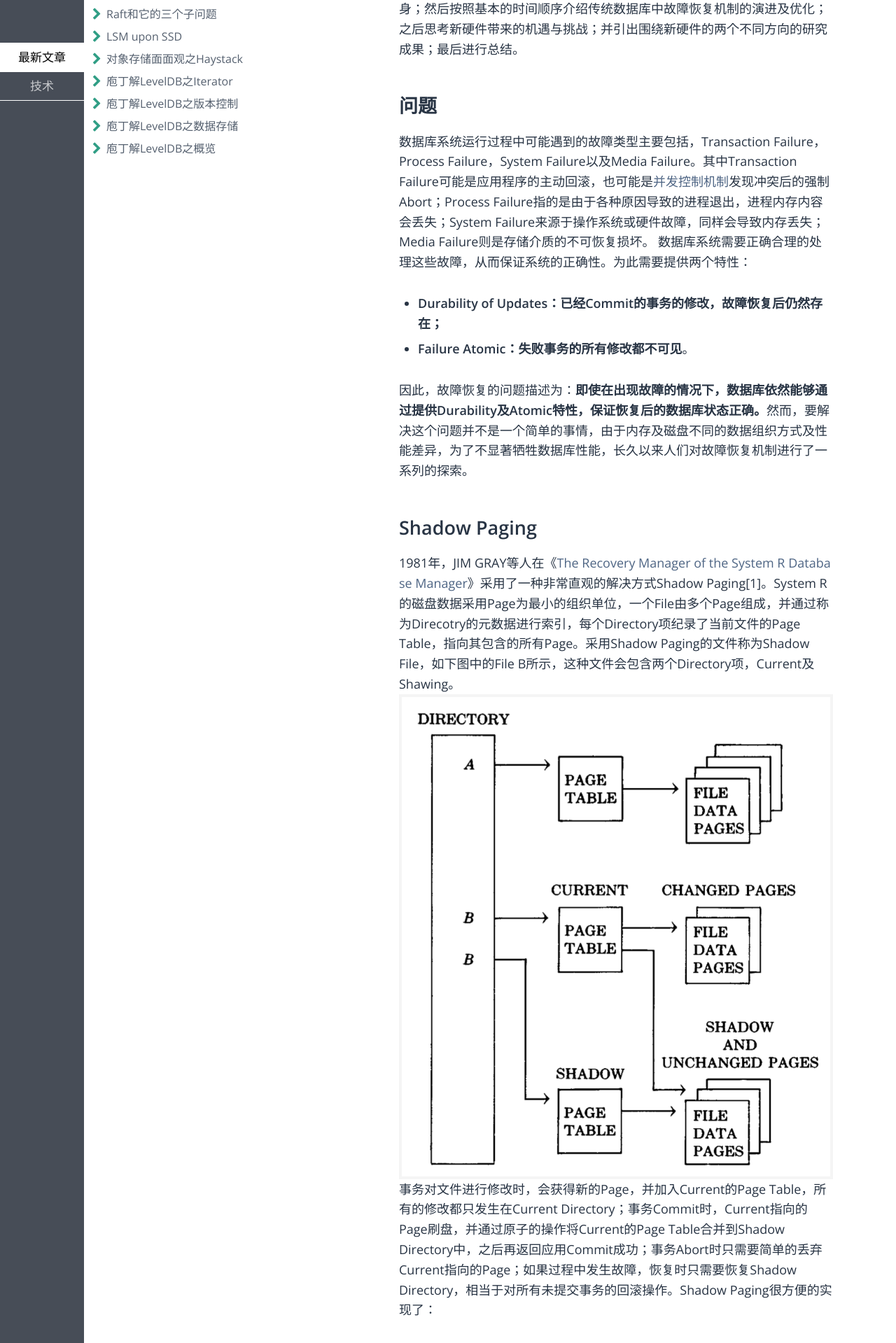
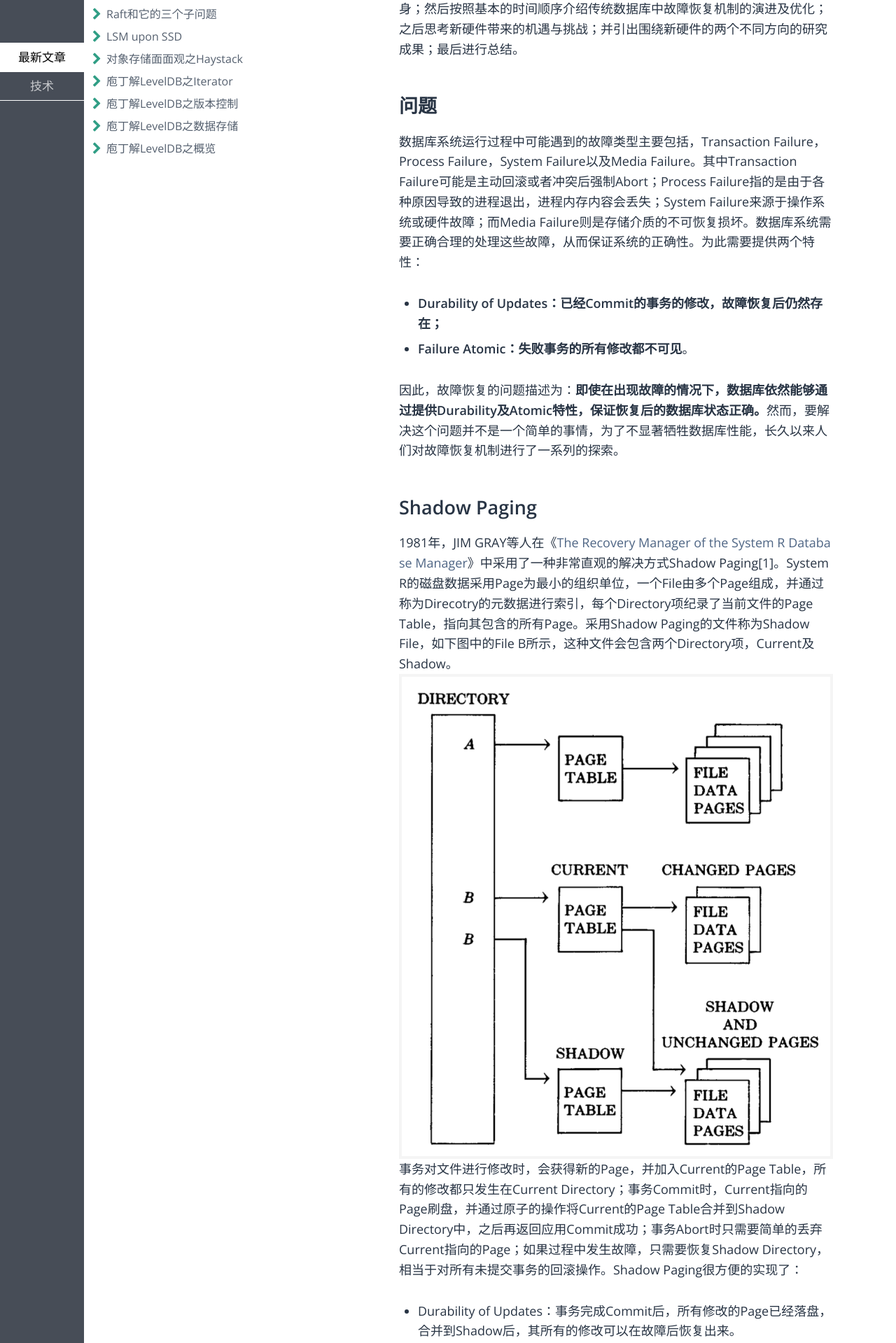
Before and after one commit to CatKang/catkang.github.io, a Jekyll site: the page built from _posts/tech/2019-01-16-crash-recovery.md, in a window 1280 px wide. Shown: the part 492-2411 px from the top of the page at 70% size. Built offline with Jekyll 4.4.1, drawn with Linux system fonts in a browser that asks for light colours; some web fonts are replaced; some of the changed text lies outside the part shown.

Commit message:
Optimize 2019-01-16-crash-recovery.md

```diff
--- a/_posts/tech/2019-01-16-crash-recovery.md
+++ b/_posts/tech/2019-01-16-crash-recovery.md
@@ -11,55 +11,54 @@ keywords: 故障恢复，Crash Recovery，Database，Database，Durability，Ato
 文章将首先描述故障恢复问题本身；然后按照基本的时间顺序介绍传统数据库中故障恢复机制的演进及优化；之后思考新硬件带来的机遇与挑战；并引出围绕新硬件的两个不同方向的研究成果；最后进行总结。
 
 ## **问题**
-数据库系统运行过程中可能遇到的故障类型主要包括，Transaction Failure，Process Failure，System Failure以及Media Failure。其中Transaction Failure可能是应用程序的主动回滚，也可能是[并发控制机制](http://catkang.github.io/2018/09/19/concurrency-control.html)发现冲突后的强制Abort；Process Failure指的是由于各种原因导致的进程退出，进程内存内容会丢失；System Failure来源于操作系统或硬件故障，同样会导致内存丢失；Media Failure则是存储介质的不可恢复损坏。
-数据库系统需要正确合理的处理这些故障，从而保证系统的正确性。为此需要提供两个特性：
+数据库系统运行过程中可能遇到的故障类型主要包括，Transaction Failure，Process Failure，System Failure以及Media Failure。其中Transaction Failure可能是主动回滚或者冲突后强制Abort；Process Failure指的是由于各种原因导致的进程退出，进程内存内容会丢失；System Failure来源于操作系统或硬件故障；而Media Failure则是存储介质的不可恢复损坏。数据库系统需要正确合理的处理这些故障，从而保证系统的正确性。为此需要提供两个特性：
 - **Durability of Updates：已经Commit的事务的修改，故障恢复后仍然存在；**
 - **Failure Atomic：失败事务的所有修改都不可见**。
 
-因此，故障恢复的问题描述为：**即使在出现故障的情况下，数据库依然能够通过提供Durability及Atomic特性，保证恢复后的数据库状态正确。**然而，要解决这个问题并不是一个简单的事情，由于内存及磁盘不同的数据组织方式及性能差异，为了不显著牺牲数据库性能，长久以来人们对故障恢复机制进行了一系列的探索。
-
+因此，故障恢复的问题描述为：**即使在出现故障的情况下，数据库依然能够通过提供Durability及Atomic特性，保证恢复后的数据库状态正确。**然而，要解决这个问题并不是一个简单的事情，为了不显著牺牲数据库性能，长久以来人们对故障恢复机制进行了一系列的探索。
 
 ## **Shadow Paging**
-1981年，JIM GRAY等人在《[The Recovery Manager of the System R Database Manager](http://courses.cs.washington.edu/courses/cse550/09au/papers/CSE550.GrayTM.pdf)》采用了一种非常直观的解决方式Shadow Paging[1]。System R的磁盘数据采用Page为最小的组织单位，一个File由多个Page组成，并通过称为Direcotry的元数据进行索引，每个Directory项纪录了当前文件的Page Table，指向其包含的所有Page。采用Shadow Paging的文件称为Shadow File，如下图中的File B所示，这种文件会包含两个Directory项，Current及Shawing。
+1981年，JIM GRAY等人在《[The Recovery Manager of the System R Database Manager](http://courses.cs.washington.edu/courses/cse550/09au/papers/CSE550.GrayTM.pdf)》中采用了一种非常直观的解决方式Shadow Paging[1]。System R的磁盘数据采用Page为最小的组织单位，一个File由多个Page组成，并通过称为Direcotry的元数据进行索引，每个Directory项纪录了当前文件的Page Table，指向其包含的所有Page。采用Shadow Paging的文件称为Shadow File，如下图中的File B所示，这种文件会包含两个Directory项，Current及Shadow。
 ![shadow paging](http://catkang.github.io/assets/img/crash_recovery/shadow_paging.png)
-事务对文件进行修改时，会获得新的Page，并加入Current的Page Table，所有的修改都只发生在Current Directory；事务Commit时，Current指向的Page刷盘，并通过原子的操作将Current的Page Table合并到Shadow Directory中，之后再返回应用Commit成功；事务Abort时只需要简单的丢弃Current指向的Page；如果过程中发生故障，恢复时只需要恢复Shadow Directory，相当于对所有未提交事务的回滚操作。Shadow Paging很方便的实现了：
+事务对文件进行修改时，会获得新的Page，并加入Current的Page Table，所有的修改都只发生在Current Directory；事务Commit时，Current指向的Page刷盘，并通过原子的操作将Current的Page Table合并到Shadow Directory中，之后再返回应用Commit成功；事务Abort时只需要简单的丢弃Current指向的Page；如果过程中发生故障，只需要恢复Shadow Directory，相当于对所有未提交事务的回滚操作。Shadow Paging很方便的实现了：
 - Durability of Updates：事务完成Commit后，所有修改的Page已经落盘，合并到Shadow后，其所有的修改可以在故障后恢复出来。
 - Failure Atomic：回滚的事务由于没有Commit，从未影响Shadow Directory，因此其所有修改不可见。
 
-虽然Shadow Paging设计简单直观，但它的一些**缺点**导致其并没有成为主流，首先不支持Page内并发，一个Commit操作会导致其Page上所有事务的修改被提交，因此一个Page内只能包含一个事务的修改；其次不断修改Page的物理位置，导致很难将相关的页维护在一起，破坏局部性；另外，对大事务而言，Commit过程在关键路劲上修改Shadow Directory的开销可能很大，同时这个操作还必须保证原子；最后，增加了垃圾回收的负担，包括对失败事务的Current Pages和提交事务的Old Pages的回收。
-
+虽然Shadow Paging设计简单直观，但它的一些**缺点**导致其并没有成为主流，首先，不支持Page内并发，一个Commit操作会导致其Page上所有事务的修改被提交，因此一个Page内只能包含一个事务的修改；其次，不断修改Page的物理位置，导致很难将相关的页维护在一起，破坏局部性；另外，对大事务而言，Commit过程在关键路径上修改Shadow Directory的开销可能很大，同时这个操作还必须保证原子；最后，增加了垃圾回收的负担，包括对失败事务的Current Pages和提交事务的Old Pages的回收。
 
 ## **WAL**
+由于传统磁盘顺序访问性能远好于随机访问，采用Logging的故障恢复机制意图利用顺序写的Log来记录对数据库的操作，并在故障恢复后通过Log内容将数据库恢复到正确的状态。简单的说，每次修改数据内容前先顺序写对应的Log，同时**为了保证恢复时可以从Log中看到最新的数据库状态，要求Log先于数据内容落盘，也就是常说的Write Ahead Log，WAL**。除此之外，事务完成Commit前还需要在Log中记录对应的Commit标记，以供恢复时了解当前的事务状态，因此还需要关注Commit标记和事务中数据内容的落盘顺序。根据Log中记录的内容可以分为三类：Undo-Only，Redo-Only，Redo-Undo。
 
-由于传统磁盘顺序写远大于顺序写的特征，采用Logging的故障恢复机制意图利用顺序写的Log来记录对数据库的操作，并在故障恢复后通过Log内容将数据库恢复到正确的状态。简单的说，采用Log机制的数据库需要在每次修改数据内容前先写顺序写对应的Log，同时**为了保证恢复时可以从Log中看到最新的数据库状态，要求Log先于对应的数据内容落盘，也就是常说的Write Ahead Log，WAL**。除此之外，事务完成Commit前还需要在Log中记录对应的Commit标记，以供恢复时通过Log了解当前的事务状态，因此还需要关注Commit标记和事务中数据内容的落盘顺序。根据Log中记录的内容可以分为三类：Undo-Only，Redo-Only，Redo-Undo。
+**Undo-Only Logging**
 
-#### Undo-Only Logging
 Undo-Only Logging的Log记录可以表示未<T, X, v>，事务T修改了X的值，X的旧值是v。事务提交时，需要通过强制Flush保证Commit标记落盘前，对应事务的所有数据落盘，即**落盘顺序为Log记录->Data->Commit标记**。恢复时可以根据Commit标记判断事务的状态，并通过Undo Log中记录的旧值将未提交事务的修改回滚。我们来审视一下Undo-Only对Durability及Atomic的保证：
 - Durability of Updates：Data强制刷盘保证，已经Commit的事务由于其所有Data都已经在Commit标记之前落盘，因此会一直存在；
 - Failure Atomic：Undo Log内容保证，失败事务的已刷盘的修改会在恢复阶段通过Undo日志回滚，不再可见。
 
-然而Undo-Only依然有Page内并发的问题，如果两个事务的修改落到一个Page中，一个事务提交前需要的强制Flush操作会导致同Page所有事务的Data落盘，可能会早于对应的Log项从而损害WAL。同时，Commit前的强制数据刷盘会导致关键路径上过于频繁的磁盘随机访问。
+然而Undo-Only依然有不能Page内并发的问题，如果两个事务的修改落到一个Page中，一个事务提交前需要的强制Flush操作，会导致同Page所有事务的Data落盘，可能会早于对应的Log项从而损害WAL。同时，也会导致关键路径上过于频繁的磁盘随机访问。
 
-#### Redo-Only Logging
-不同于Undo-Only，采用Redo-Only的Log中记录的是修改后的新值。对应地，Commit时需要保证Log中的Commit标记需要在事务的任何事务罗盘前落盘，即**落盘顺序为Log记录->Commit标记->Data**。恢复时同样根据Commit标记判断事务状态，并通过Redo Log中记录的新值将已经Commit，但数据没有落盘的事务修改重放。
+**Redo-Only Logging**
+
+不同于Undo-Only，采用Redo-Only的Log中记录的是修改后的新值。对应地，Commit时需要保证，Log中的Commit标记在事务的任何数据之前落盘，即**落盘顺序为Log记录->Commit标记->Data**。恢复时同样根据Commit标记判断事务状态，并通过Redo Log中记录的新值将已经Commit，但数据没有落盘的事务修改重放。
 - Durability of Updates：Redo Log内容保证，已提交事务的未刷盘的修改，利用Redo Log中的内容重放，之后可见；
 - Failure Atomic：阻止Commit前Data落盘保证，失败事务的修改不会出现在磁盘上，自然不可见。
 
-Redo-Only同样有Page内并发的问题，同Page中的多个不同事务，只要有一个未提交就不能刷盘，这些数据全部都需要维护在内存中，会造成较大的内存压力。
+Redo-Only同样有不能Page内并发的问题，Page中的多个不同事务，只要有一个未提交就不能刷盘，这些数据全部都需要维护在内存中，造成较大的内存压力。
 
-#### Redo-Undo Logging
-可以看出的只有Undo或Redo的Logging方式的问题主要来自与对Commit标记及Data落盘顺序的限制，而这种限制归根结底来源于Log信息中对新值或旧值的缺失。因此Redo-Undo采用同时记录新值和旧值的方式来取消对刷盘顺序的限制。
+**Redo-Undo Logging**
+
+可以看出的只有Undo或Redo的问题，主要来自于对Commit标记及Data落盘顺序的限制，而这种限制归根结底来源于Log信息中对新值或旧值的缺失。因此Redo-Undo采用同时记录新值和旧值的方式，来**消除Commit和Data之间刷盘顺序的限制**。
 - Durability of Updates：Redo 内容保证，已提交事务的未刷盘的修改，利用Redo Log中的内容重放，之后可见；
 - Failure Atomic：Undo内容保证，失败事务的已刷盘的修改会在恢复阶段通过Undo日志回滚，不再可见。
 
-如此一来，同Page的不同事务提交就变得很简单。同时可以将连续的数据攒着进行批量的刷盘已利用磁盘较高的顺序写性能。
+如此一来，同Page的不同事务提交就变得非常简单。同时可以将连续的数据攒着进行批量的刷盘已利用磁盘较高的顺序写性能。
 
 ## **Force and Steal**
 从上面看出，**Redo和Undo内容分别可以保证Durability和Atomic两个特性，其中一种信息的缺失需要用严格的刷盘顺序来弥补**。这里关注的刷盘顺序包含两个维度：
-- **Force or No-Force**：Commit时是否需要强制刷盘，采用Force的方式由于所有的已提交事务的数据一定已经存在与磁盘，自然而然地保证了Durability。
-- **No-Steal or Steal**，Commit前数据是否可以提前刷盘，采用No-Steal的方式由于保证事务提交前修改不会出现在磁盘上，自然而然地保证了Atomic
+- **Force or No-Force**：Commit时是否需要强制刷盘，采用Force的方式由于所有的已提交事务的数据一定已经存在于磁盘，自然而然地保证了Durability；
+- **No-Steal or Steal**，Commit前数据是否可以提前刷盘，采用No-Steal的方式由于保证事务提交前修改不会出现在磁盘上，自然而然地保证了Atomic。
 
-因此加上Redo和Undo，这里得到四种可以实现Durability和Atomic的方式，包括上面提到的Shadow Paging，如果将Current看做Shadow的一层缓存，也可以归纳为Force加No-Steal的实现方式，如下图所示：
+总结一下，**实现Durability可以通过记录Redo信息或要求Force刷盘顺序，实现Atomic需要记录Undo信息或要求No-Steal刷盘顺序**，组合得到如下四种模式，如下图所示：
 ![quadrant](http://catkang.github.io/assets/img/crash_recovery/quadrant.png)
 
 ## **ARIES，一统江湖**
@@ -104,12 +103,12 @@ Redo-Only同样有Page内并发的问题，同Page中的多个不同事务，只
 - Failure Atomic：通过记录的Undo信息或多版本时的历史版本信息，在Recovery后依靠后台垃圾回收线程进行回滚。
 
 ## **总结**
-数据库故障恢复问题本质是要在容忍故障发生的情况下保证数据库的正确性，而这种正确性需要通过提供Durability of Updates和Failure Atomic来保证。其中Duribility of Update要保证Commit事务数据在恢复后存在，可以通过Force机制或者通过Redo信息回放来保证；对应的，Failure Atomic需要保证未Commit事务的修改再恢复后消失，可以通过No-Steal机制或者通过Undo信息回滚来保证。可以保证Durability和Atomic的方式，对本文提到的算法进行分类，如下：
+数据库故障恢复问题本质是要在容忍故障发生的情况下保证数据库的正确性，而这种正确性需要通过提供Durability of Updates和Failure Atomic来保证。其中Duribility of Update要保证Commit事务数据在恢复后存在，可以通过Force机制或者通过Redo信息回放来保证；对应的，Failure Atomic需要保证未Commit事务的修改再恢复后消失，可以通过No-Steal机制或者通过Undo信息回滚来保证。根据保证Durability和Atomic的不同方式，对本文提到的算法进行分类，如下：
 ![classify](http://catkang.github.io/assets/img/crash_recovery/classify.png)
 
-- Shadow Paging可以看做是采用了Force加No-Steal的方式，没有Log信息，在Commit时，通过原子的修改Directory元信息完成数据的持久化更新，但由于其对Page内并发的限制，以及对数据局部性的破坏等原因，没有成为主流；
+- Shadow Paging可以看做是采用了Force加No-Steal的方式，没有Log信息，在Commit时，通过原子的修改Directory元信息完成数据的持久化更新，但由于其对Page内并发的限制等问题，没有成为主流；
 - Logging的实现方式增加了Redo或Undo日志，记录恢复需要的信息，从而放松Force或No-Steal机制对刷盘顺序的限制，从而尽量用磁盘顺序写代替随机写获得较好的性能。ARIES算法是在这一方向上的集大成者，其对上层应用提供了丰富灵活的接口，采用了No-Force加Steal机制，将传统磁盘上的性能发挥到极致，从而成为传统磁盘数据故障恢复问题的标准解决方案；
-- 随着NVM设备的逐步出现，其接近内存的性能、同样优异的顺序访问和随机访问性能，以及基于字节的寻址方式，促使人们开始重新审视数据库故障恢复的实现。其核心思路在于充分利用NVM硬件特性，减少Log机制导致的写放大以及设计较复杂的问题；
+- 随着NVM设备的逐步出现，其接近内存的性能、同样优异的顺序访问和随机访问表现，以及基于字节的寻址方式，促使人们开始重新审视数据库故障恢复的实现。其核心思路在于充分利用NVM硬件特性，减少Log机制导致的写放大以及设计较复杂的问题；
 - MARS作为其中的佼佼者之一，在NVM上维护可以随机访问的Redo日志，同时采用Force加Steal的缓存策略，充分利用NVM优异的随机写性能和内部带宽。
 - WBL从另一个方向进行改造，保留Undo信息，采用No-Force加No-Steal的缓存策略，并通过Group Commit及延迟回滚等优化，减少日志信息，缩短恢复时间。
 
```
Also changed, not shown: other parts of _posts/tech/2019-01-16-crash-recovery.md (+5 -5 lines).
